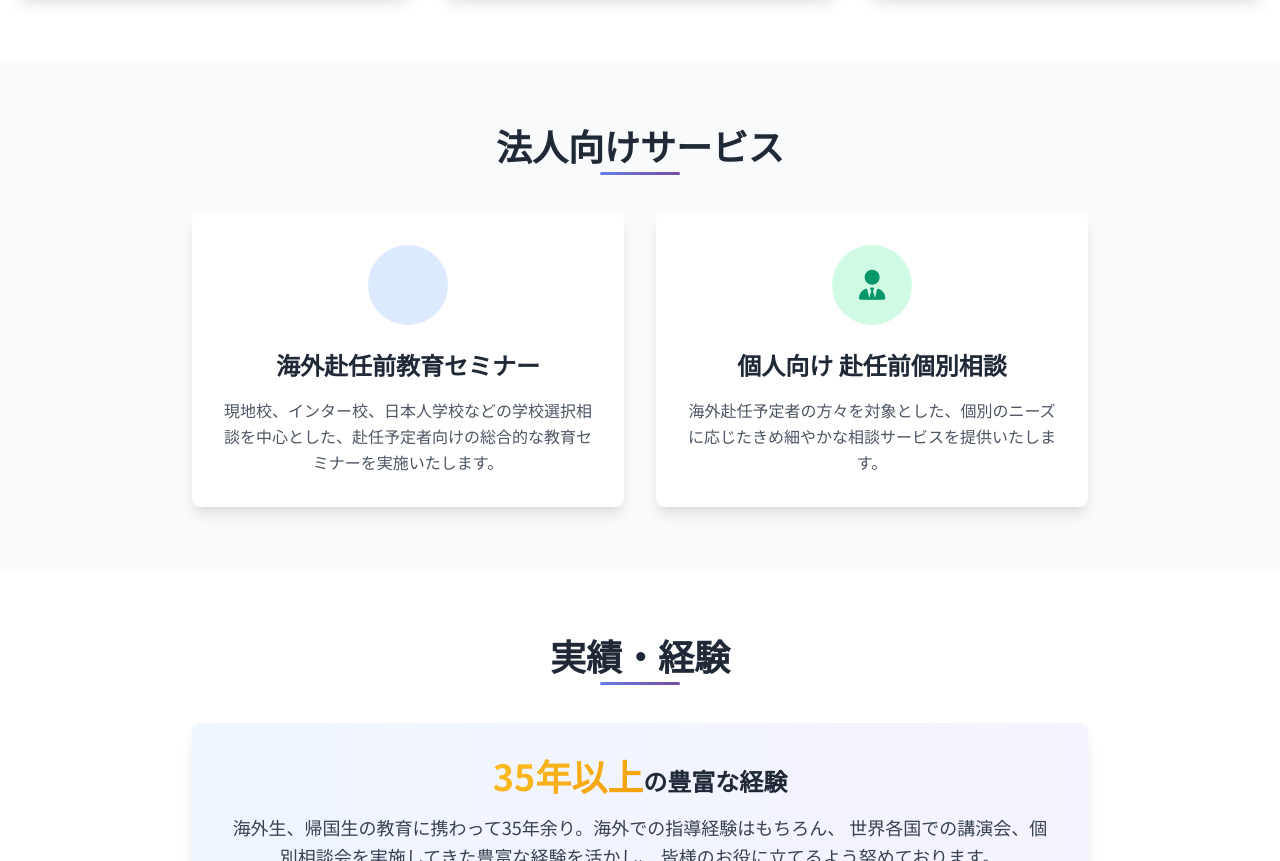
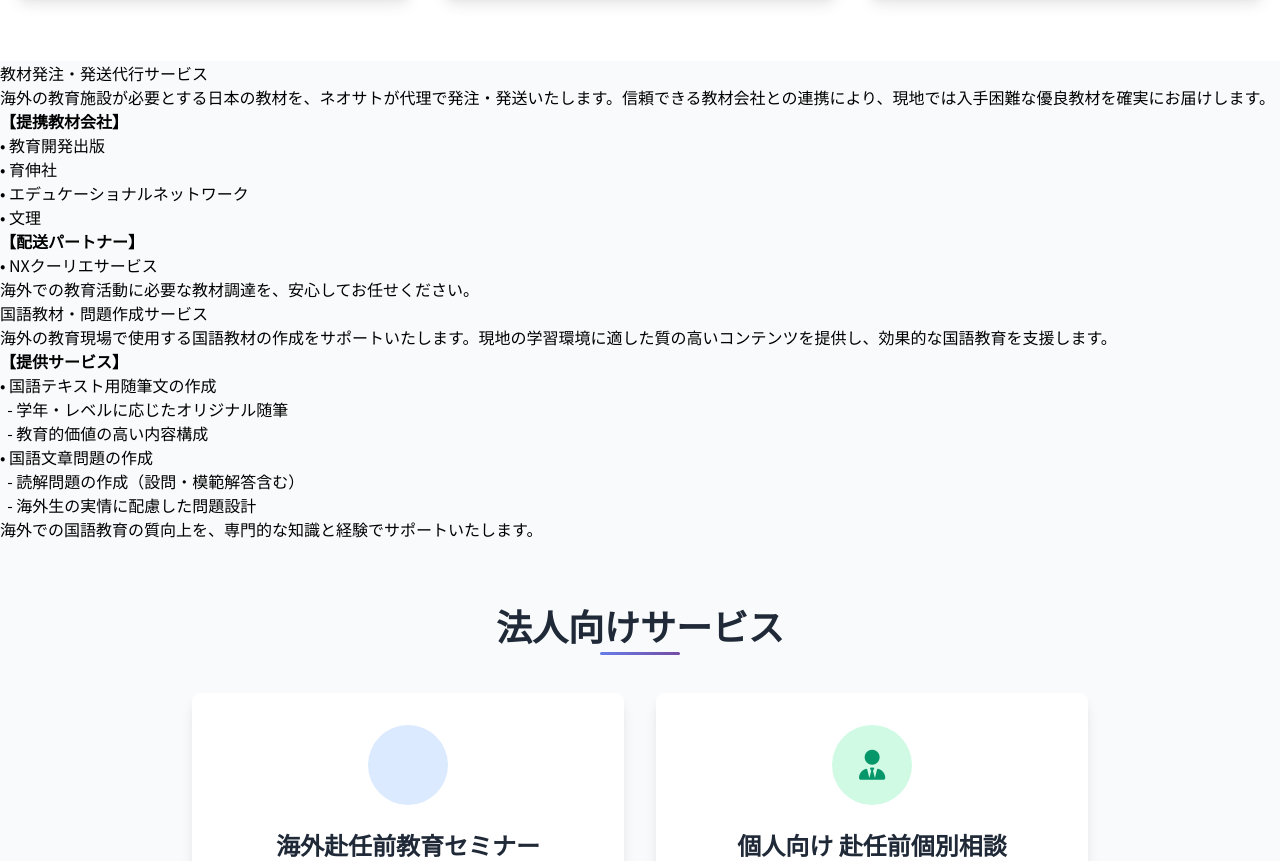
Before and after one commit to NEOSATO2025/-HP, a plain HTML site: page index.html in a window 1280 px wide. Shown: the part 2447-3308 px from the top of the page. Drawn offline with nearby package versions, Linux system fonts and the light colour scheme; some icons are missing.

Commit message:
Update index.html
在外教育施設向けサービスに2つのサービスを追加

```diff
--- a/index.html
+++ b/index.html
@@ -271,6 +271,30 @@
             </div>
         </div>
     </section>
+<div class="service-item">
+    <h4>教材発注・発送代行サービス</h4>
+    <p>海外の教育施設が必要とする日本の教材を、ネオサトが代理で発注・発送いたします。信頼できる教材会社との連携により、現地では入手困難な優良教材を確実にお届けします。</p>
+    <p><strong>【提携教材会社】</strong><br>
+    • 教育開発出版<br>
+    • 育伸社<br>
+    • エデュケーショナルネットワーク<br>
+    • 文理</p>
+    <p><strong>【配送パートナー】</strong><br>
+    • NXクーリエサービス</p>
+    <p>海外での教育活動に必要な教材調達を、安心してお任せください。</p>
+</div>
+<div class="service-item">
+    <h4>国語教材・問題作成サービス</h4>
+    <p>海外の教育現場で使用する国語教材の作成をサポートいたします。現地の学習環境に適した質の高いコンテンツを提供し、効果的な国語教育を支援します。</p>
+    <p><strong>【提供サービス】</strong><br>
+    • 国語テキスト用随筆文の作成<br>
+    &nbsp;&nbsp;- 学年・レベルに応じたオリジナル随筆<br>
+    &nbsp;&nbsp;- 教育的価値の高い内容構成<br>
+    • 国語文章問題の作成<br>
+    &nbsp;&nbsp;- 読解問題の作成（設問・模範解答含む）<br>
+    &nbsp;&nbsp;- 海外生の実情に配慮した問題設計</p>
+    <p>海外での国語教育の質向上を、専門的な知識と経験でサポートいたします。</p>
+</div>
 
     <!-- 法人向けサービス -->
     <section id="corporate" class="py-16 bg-gray-50">
```
